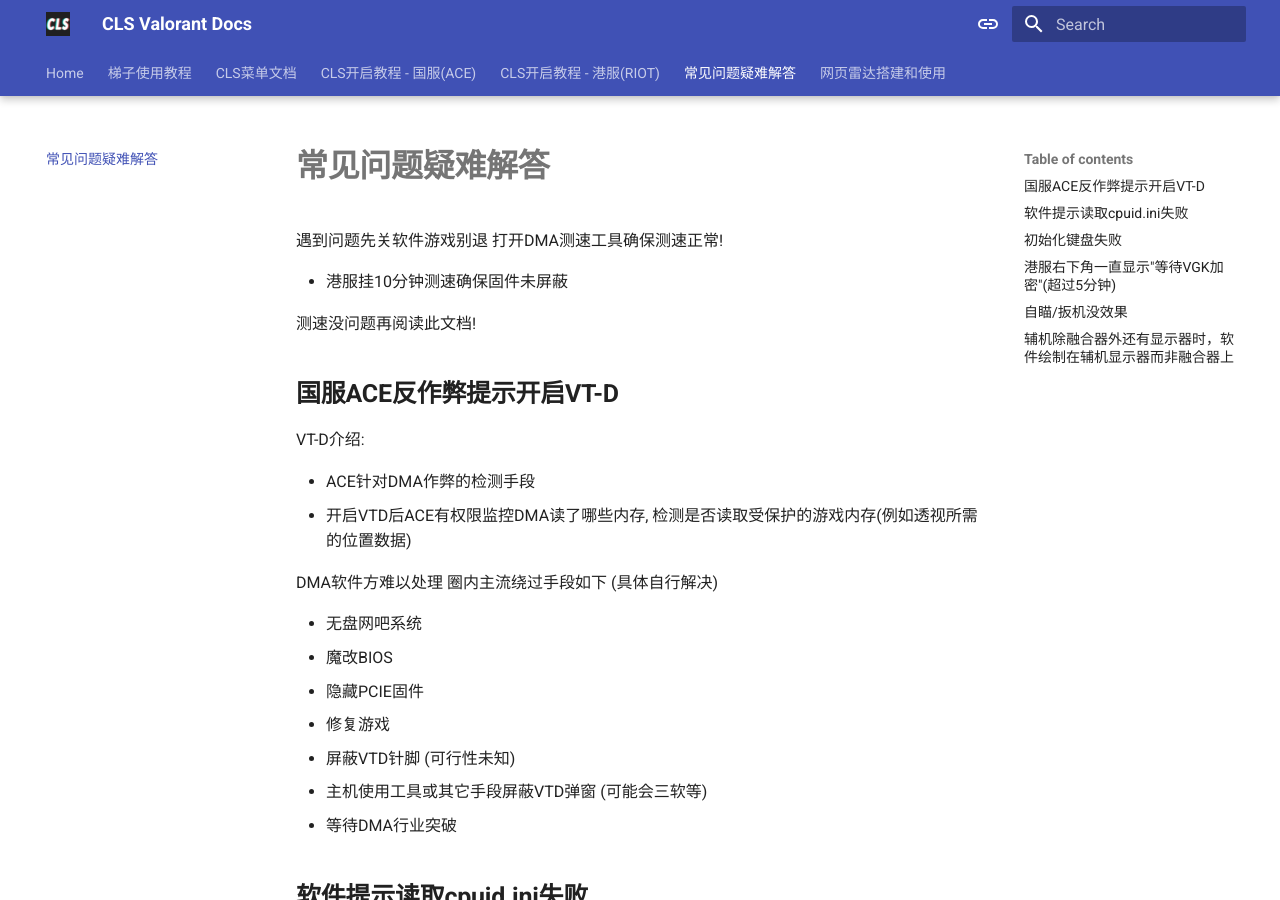
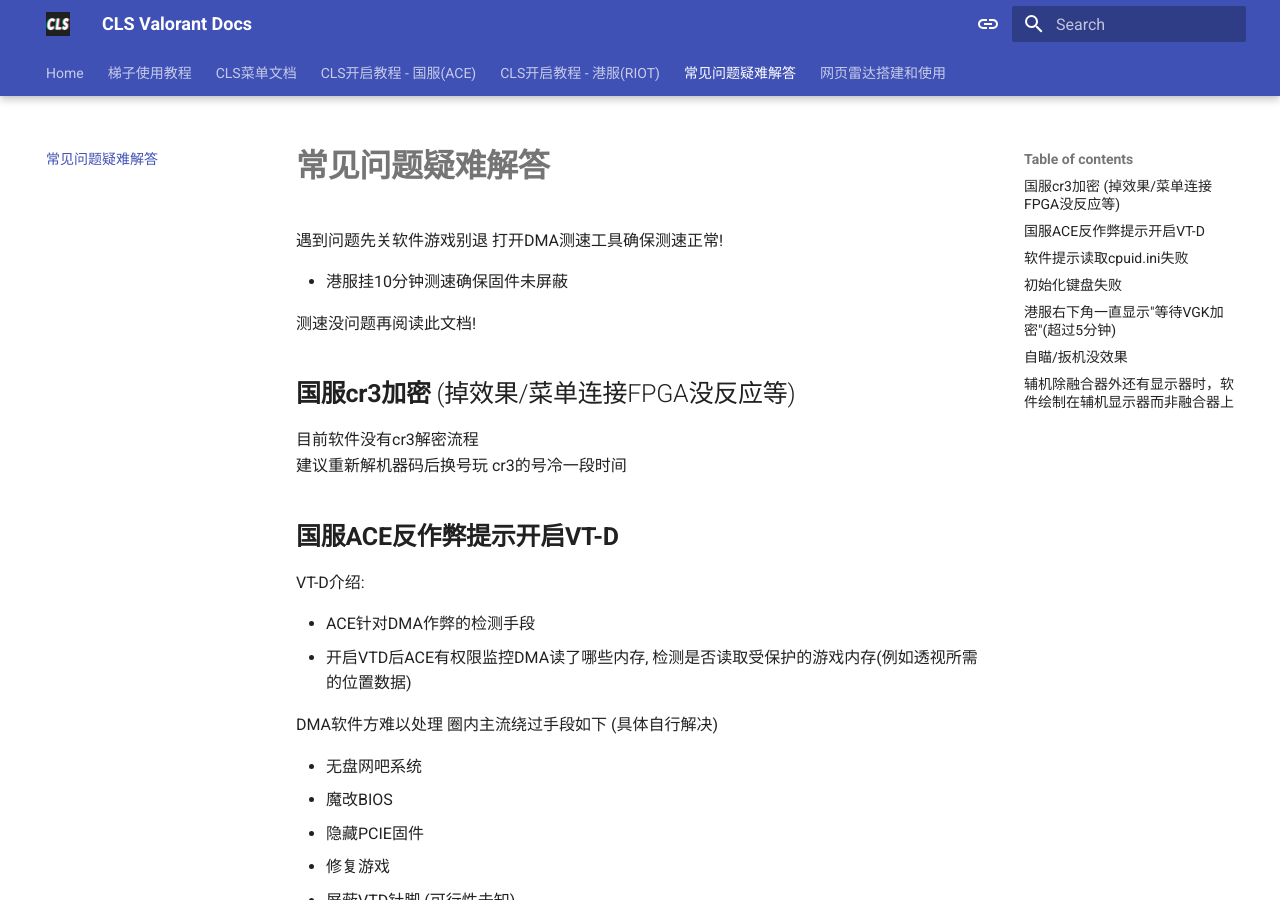
Before and after one commit to dummy37485/cls-valorant-mkdocs-project, an MkDocs documentation site: the page built from docs/常见问题疑难解答.md, in a window 1280 px wide and 900 px high. Built offline with MkDocs 1.6.1 and Material for MkDocs 9.7.7, drawn with Linux system fonts in a browser that asks for light colours.

Commit message:
Update 常见问题疑难解答.md

```diff
--- a/docs/常见问题疑难解答.md
+++ b/docs/常见问题疑难解答.md
@@ -5,6 +5,12 @@
 - 港服挂10分钟测速确保固件未屏蔽
 
 测速没问题再阅读此文档!
+
+
+## **国服cr3加密** (掉效果/菜单连接FPGA没反应等)
+目前软件没有cr3解密流程
+建议重新解机器码后换号玩 cr3的号冷一段时间
+
 
 ## **国服ACE反作弊提示开启VT-D**
 VT-D介绍:
```
